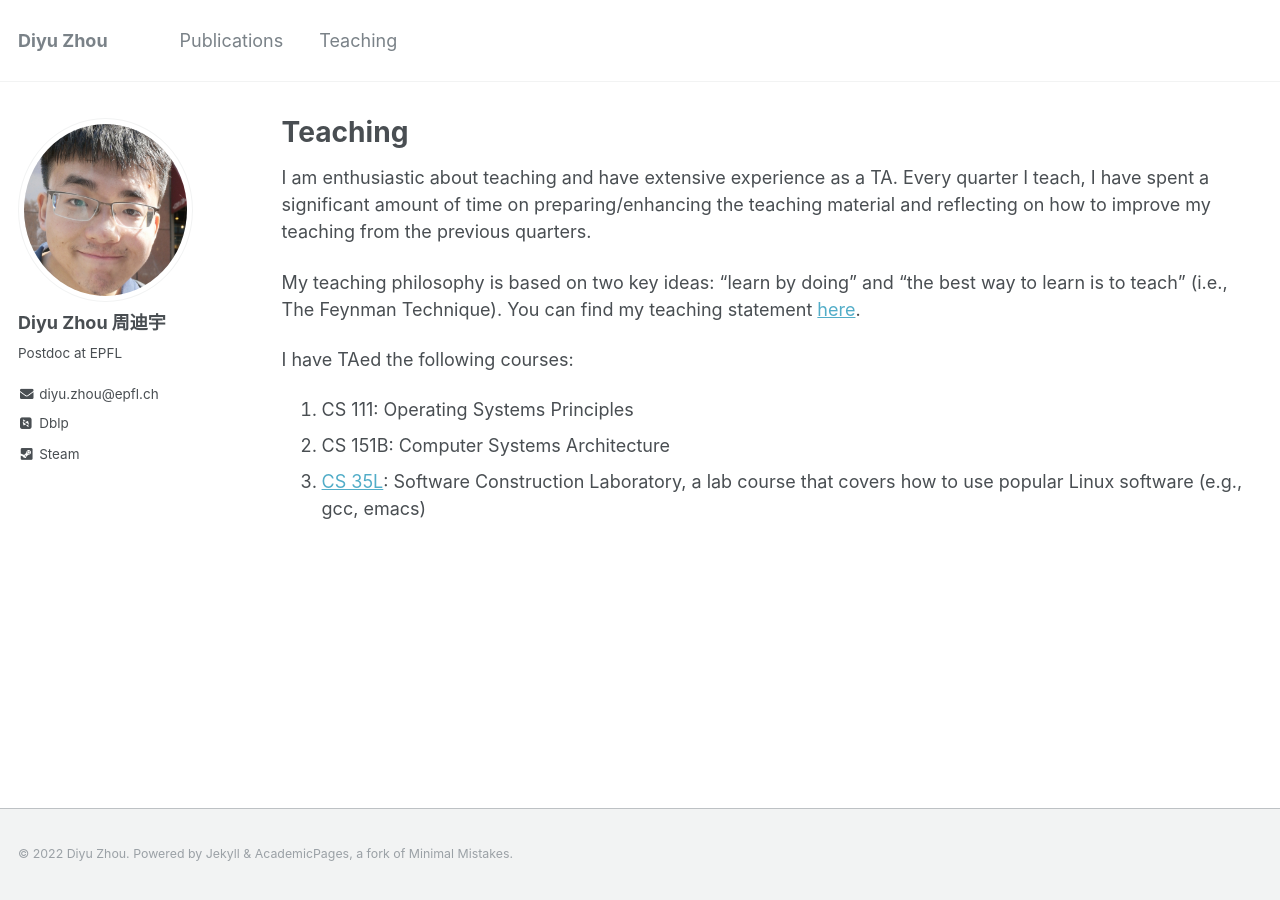
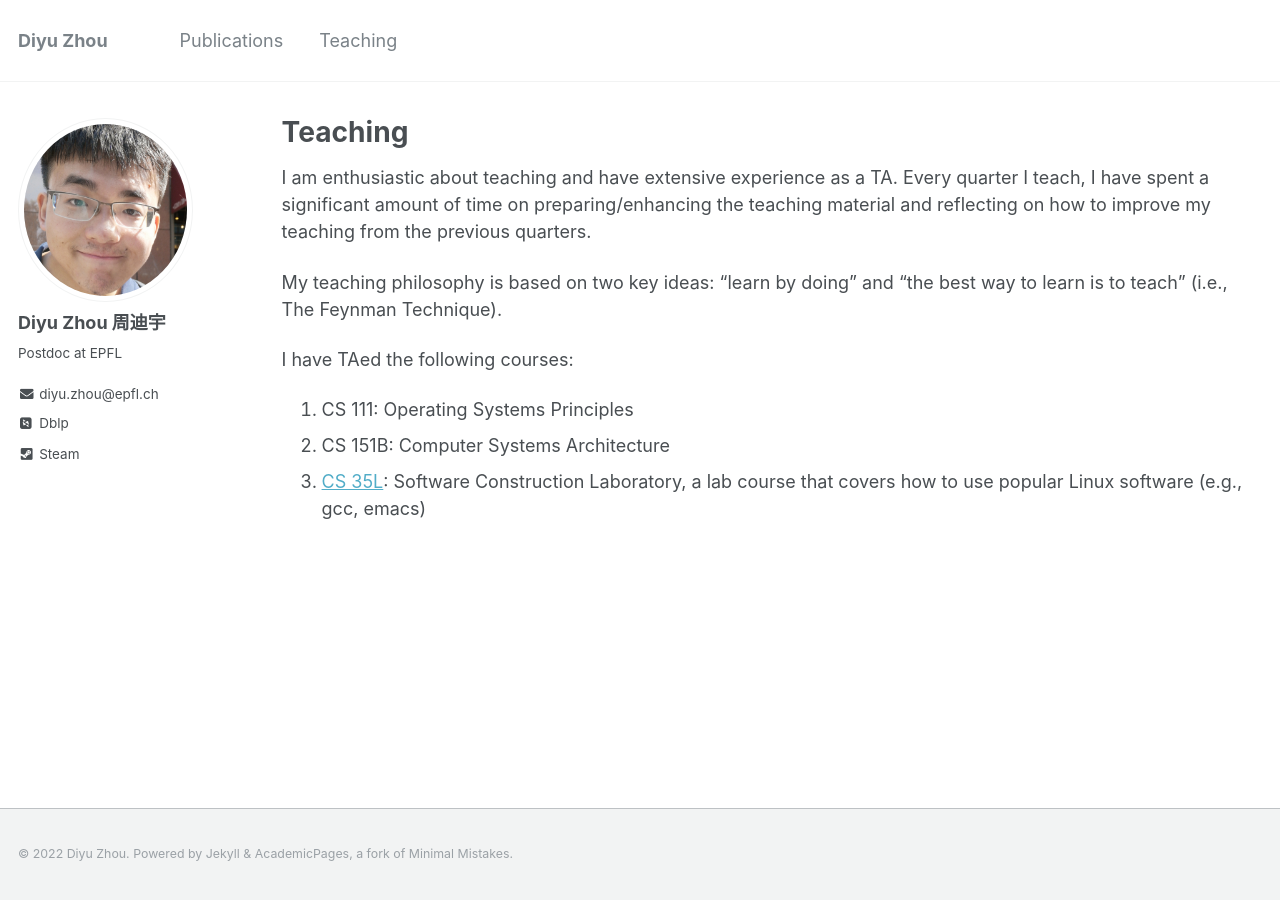
Before and after one commit to zhou-diyu/zhou-diyu.github.io, a Jekyll site: the page built from _pages/teaching.md, in a window 1280 px wide. Built offline with Jekyll 4.4.1, drawn with Linux system fonts in a browser that asks for light colours; some web fonts are replaced.

Commit message:
teaching

```diff
--- a/_pages/teaching.md
+++ b/_pages/teaching.md
@@ -6,7 +6,7 @@ author_profile: true
 ---
 I am enthusiastic about teaching and have extensive experience as a TA. Every quarter I teach, I have spent a significant amount of time on preparing/enhancing the teaching material and reflecting on how to improve my teaching from the previous quarters.
 
-My teaching philosophy is based on two key ideas: "learn by doing" and "the best way to learn is to teach" (i.e., The Feynman Technique). You can find my teaching statement [here](/files/teaching-statement.pdf).
+My teaching philosophy is based on two key ideas: "learn by doing" and "the best way to learn is to teach" (i.e., The Feynman Technique).
 
 I have TAed the following courses:
 1. CS 111: Operating Systems Principles
```
